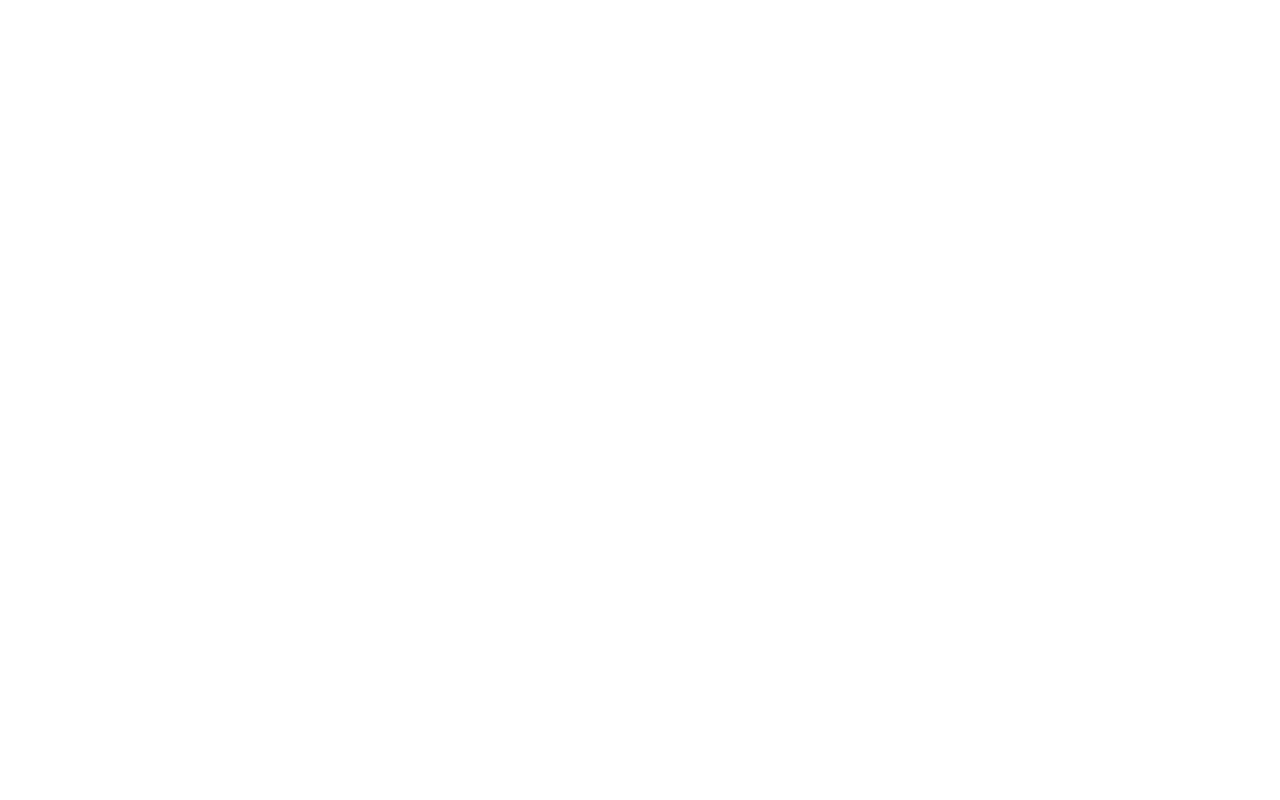
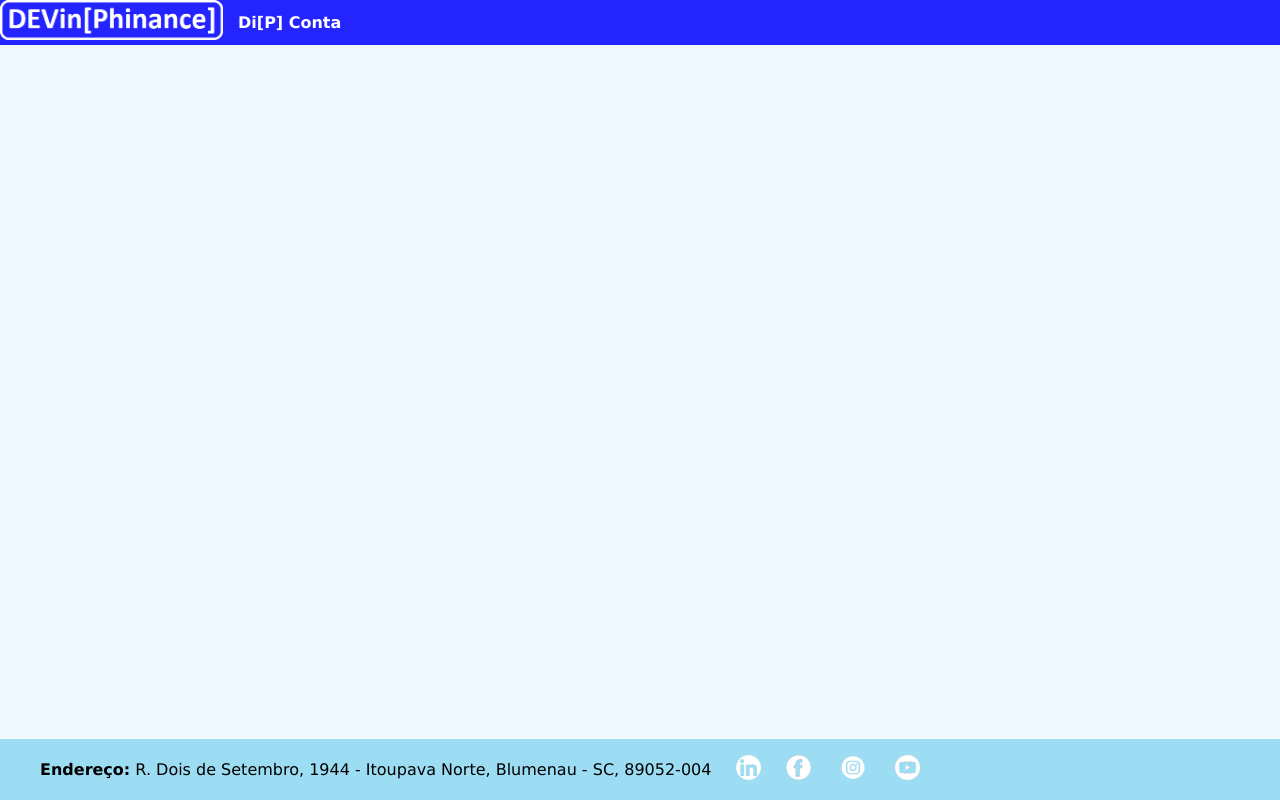
Before and after one commit to LucasGdosR/DiP-M1-S04, a plain HTML site: page index.html in a window 1280 px wide. Drawn offline with Linux system fonts and the light colour scheme.

Commit message:
implementa layout básico

```diff
--- a/index.html
+++ b/index.html
@@ -9,6 +9,26 @@
     <title>Di[P] Conta</title>
 </head>
 <body>
-
+    <header>
+        <div><img src="dev-in-phinance.png" alt="logo da aplicação" height="40"></div>
+        <div> Di[P] Conta </div>
+    </header>
+    <footer>
+        <ul>
+            <li><strong>Endereço:</strong> R. Dois de Setembro, 1944 - Itoupava Norte, Blumenau - SC, 89052-004</li>
+            <li>
+                <a href="https://www.linkedin.com/company/philips/"><img src="icone-do-linkedin.png" alt="ícone do linkedin" height="25px"></a>
+            </li>
+            <li>
+                <a href="https://www.facebook.com/PhilipsColombia"><img src="icone-do-facebook.png" alt="ícone do facebook" height="25px"></a>
+            </li>
+            <li>
+                <a href="https://www.instagram.com/philipscolombia/"><img src="icone-do-instagram.png" alt="ícone do instagram" height="25px"></a>
+            </li>
+            <li>
+                <a href="https://www.youtube.com/user/philipscolombia"><img src="icone-do-youtube.png" alt="ícone do youtube" height="25px"></a>
+            </li>
+        </ul>
+    </footer>
 </body>
 </html>
--- a/style.css
+++ b/style.css
@@ -0,0 +1,30 @@
+body{
+    background-color: aliceblue;
+    font-family: Verdana, Geneva, Tahoma, sans-serif;
+}
+header{
+    background-color: rgb(36, 36, 255);
+    color: white;
+    font-weight: bold;
+    display: flex;
+    align-items: center;
+    gap: 15px;
+    height: 2.8em;
+    position: fixed;
+    left: 0;
+    top: 0;
+    width: 100%;
+}
+footer{
+    background-color: rgb(156, 221, 243);
+    position: fixed;
+    left: 0;
+    bottom: 0;
+    width: 100%;
+}
+ul{
+    list-style-type: none;
+    display: flex;
+    align-items: center;
+    gap: 25px;
+}
```
Also changed, not shown: dev-in-phinance.png (added), icone-do-facebook.png (added), icone-do-instagram.png (added), icone-do-linkedin.png (added), icone-do-youtube.png (added), 4 other files.
